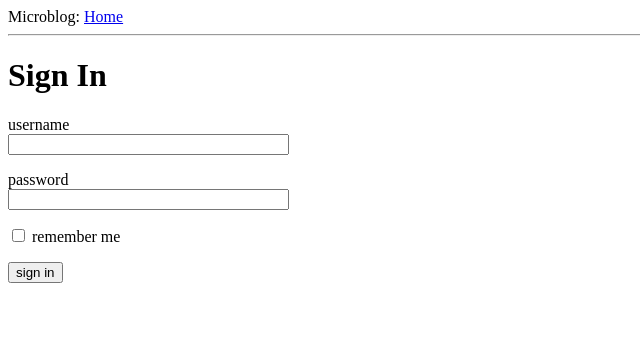
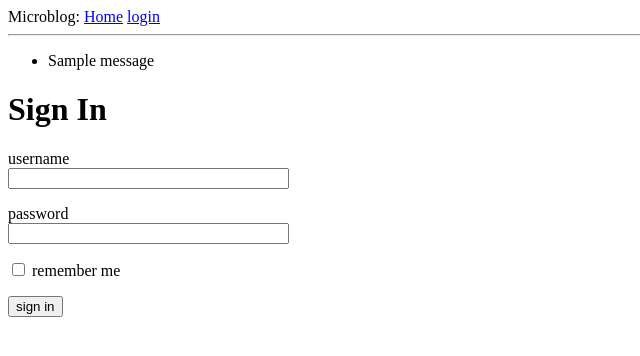
Before and after one commit to viktorChekhovoi/flask_website, a Flask app: page /login in a window 1280 px wide. Shown: the top 356 px of the page, without its empty margins (0-640 px from the left). Run offline with Flask 2, Linux system fonts and the light colour scheme; one stand-in notice (Sample message) is shown.

Commit message:
added a flash message

```diff
--- a/flaskey/firstapp/routes.py
+++ b/flaskey/firstapp/routes.py
@@ -1,5 +1,5 @@
 from firstapp import app
-from flask import render_template
+from flask import render_template, redirect, flash
 from firstapp.login_form import Login_Form
 import requests
 import json
@@ -19,7 +19,11 @@ def index():
     return render_template('index.html', user=username, date = last['created_at'])
 
 
-@app.route('/login')
+@app.route('/login', methods = ['GET', 'POST'])
 def login():
     form = Login_Form()
+    if form.validate_on_submit():
+        flash('Login requested for user {}, remember_me = {}'.format(
+            form.username.data, form.remember_me.data))
+        return redirect('/index')
     return render_template('login.html',title = 'sign in',  login_form = form)
--- a/flaskey/firstapp/templates/base.html
+++ b/flaskey/firstapp/templates/base.html
@@ -7,8 +7,18 @@
       {% endif %}
     </head>
     <body>
-        <div>Microblog: <a href="/index">Home</a></div>
+	    <div>Microblog: <a href="/index">Home</a>
+		    <a href = "/login">login</a></div>
         <hr>
+	{% with messages = get_flashed_messages() %}
+        {% if messages %}
+        <ul>
+            {% for message in messages %}
+            <li>{{ message }}</li>
+            {% endfor %}
+        </ul>
+        {% endif %}
+        {% endwith %}
         {% block content %}{% endblock %}
     </body>
 </html>
```
